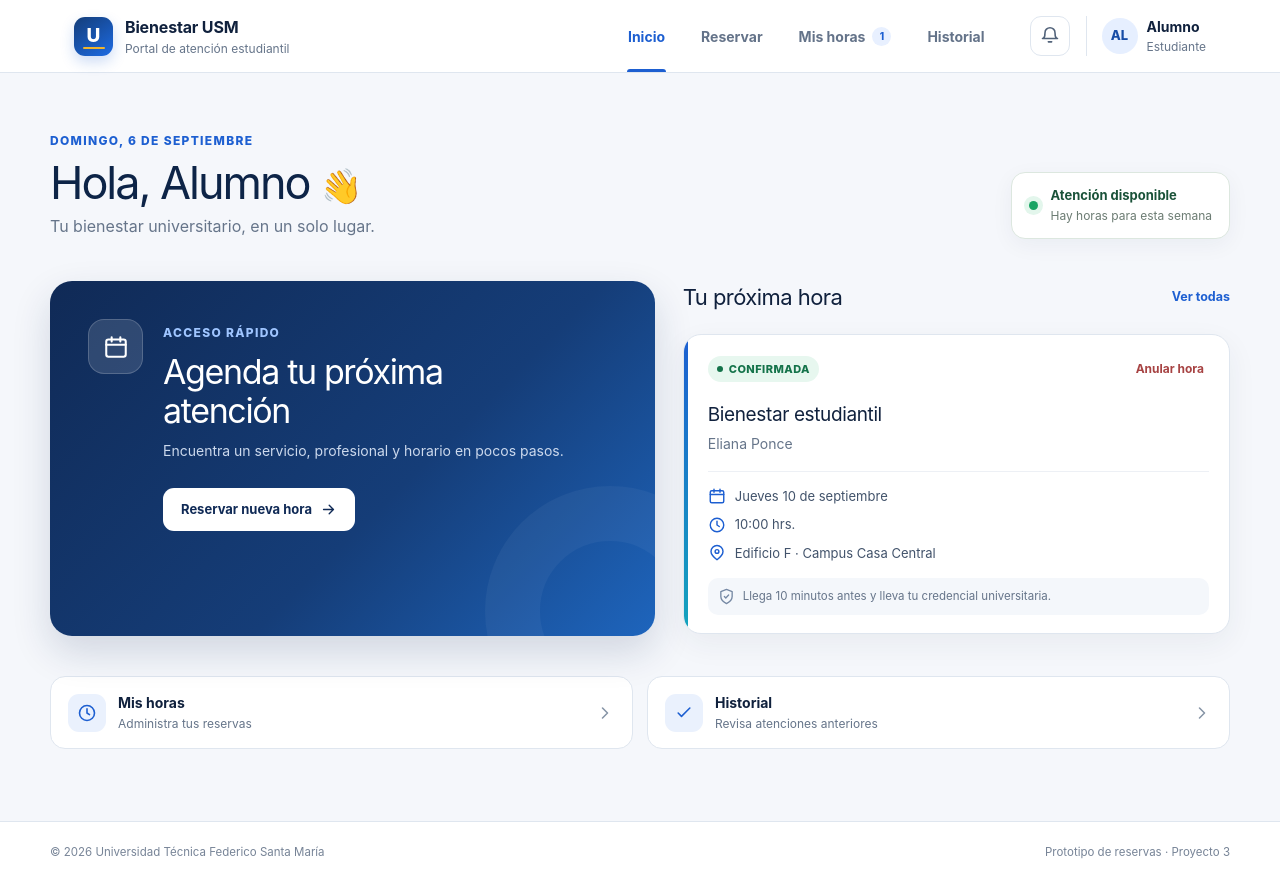
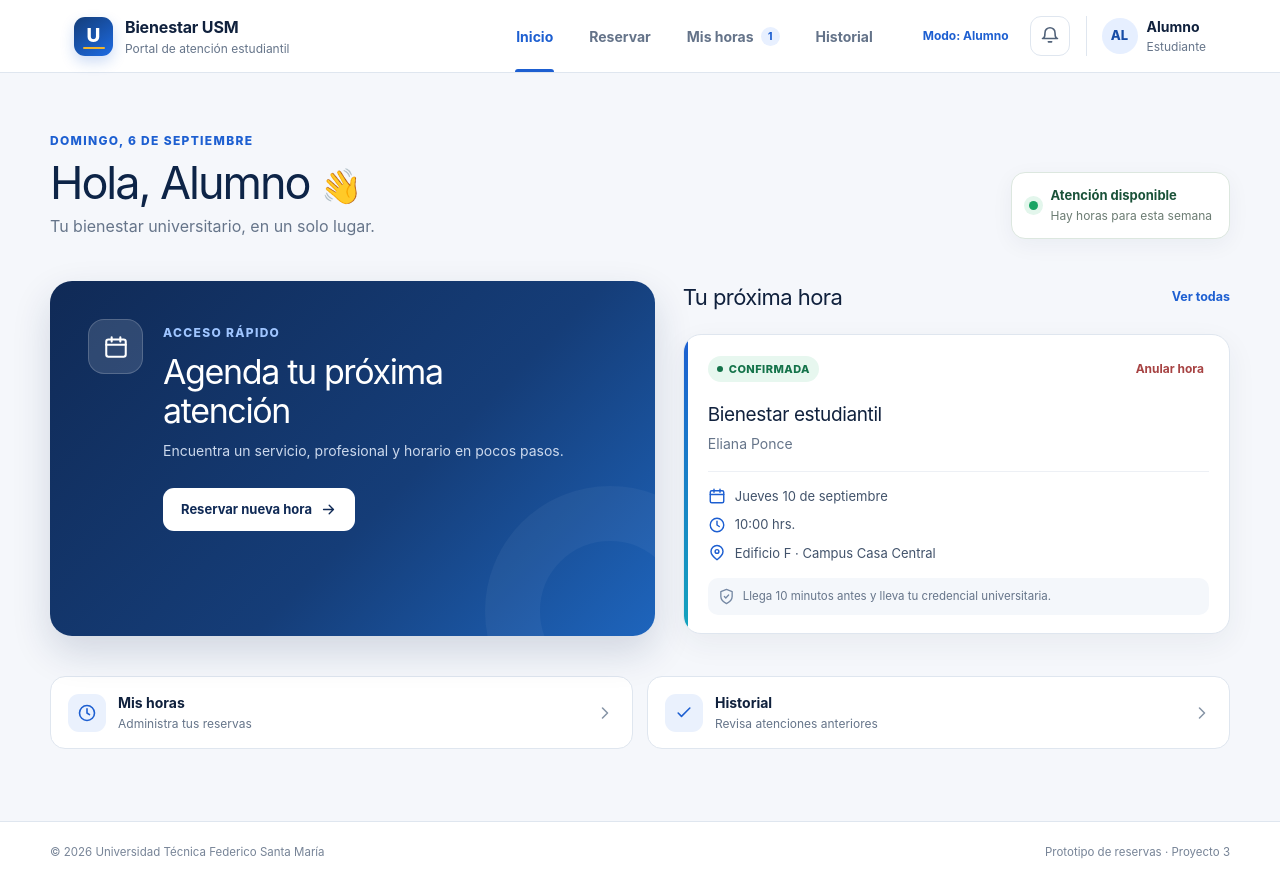
Before and after one commit to WhenBut18/Grupo3-DIU-MVP, a React (Vite) app: page / in a window 1280 px wide. Built offline with nearby package versions, Linux system fonts and the light colour scheme.

Commit message:
feat: configurar estado de roles y mock data de funcionarios

```diff
--- a/src/App.jsx
+++ b/src/App.jsx
@@ -53,6 +53,25 @@ const DAYS = [
 
 const TIMES = ['09:00', '09:45', '10:30', '11:15', '12:00', '14:30', '15:15', '16:00']
 
+// Mock Data para Funcionario
+const STAFF_USER = { name: 'Dra. Fernanda Zamora', initials: 'FZ', role: 'Cirujana dentista' }
+
+const PATIENTS_TODAY = [
+  { id: 'p1', time: '09:00', name: 'Axel González', rut: '20.123.456-7', status: 'pending', career: 'Ingeniería Civil en Informática', benefits: 'Gratuidad', health: 'Fonasa B', conditions: 'Hipertensión leve', meds: 'Losartán 50mg' },
+  { id: 'p2', time: '09:45', name: 'Samira Estay', rut: '21.345.678-9', status: 'attended', career: 'Arquitectura', benefits: 'Beca Bicentenario', health: 'Isapre', conditions: 'Ninguna', meds: 'Ninguno' },
+  { id: 'p3', time: '11:15', name: 'Vicente Pacheco', rut: '20.987.654-3', status: 'pending', career: 'Ingeniería Civil Electrónica', benefits: 'CAE', health: 'Fonasa C', conditions: 'Asma', meds: 'Salbutamol PRN' }
+]
+
+const PATIENT_HISTORY = [
+  { id: 1, date: '15 AGO 2026', service: 'Psicología', professional: 'Dr. Roberto Soto', notes: 'Evaluación inicial por estrés académico. Se recomienda seguimiento.' },
+  { id: 2, date: '02 JUL 2026', service: 'Servicio médico', professional: 'Dra. Javiera León', notes: 'Consulta general por cefalea. Derivación a dental sugerida.' }
+]
+
+const PATIENT_FILES = [
+  { id: 1, name: 'Radiografía_Panoramica_2026.pdf', date: '01 SEP 2026', size: '2.4 MB' },
+  { id: 2, name: 'Ficha_DAS_Ingreso.pdf', date: '15 MAR 2025', size: '1.1 MB' }
+]
+
 function Icon({ name, size = 20, strokeWidth = 1.9 }) {
   const paths = {
     heart: <path d="M20.84 4.61a5.5 5.5 0 0 0-7.78 0L12 5.67l-1.06-1.06a5.5 5.5 0 0 0-7.78 7.78L12 21.23l8.84-8.84a5.5 5.5 0 0 0 0-7.78Z" />,
@@ -69,6 +88,10 @@ function Icon({ name, size = 20, strokeWidth = 1.9 }) {
     bell: <><path d="M18 8a6 6 0 0 0-12 0c0 7-3 7-3 7h18s-3 0-3-7M10 19h4"/></>,
     chevron: <path d="m9 18 6-6-6-6"/>,
     shield: <><path d="M12 22s8-4 8-10V5l-8-3-8 3v7c0 6 8 10 8 10Z"/><path d="m9 12 2 2 4-4"/></>,
+    file: <><path d="M14 2H6a2 2 0 0 0-2 2v16a2 2 0 0 0 2 2h12a2 2 0 0 0 2-2V8z"/><path d="M14 2v6h6"/><path d="M16 13H8"/><path d="M16 17H8"/><path d="M10 9H8"/></>,
+    users: <><path d="M17 21v-2a4 4 0 0 0-4-4H5a4 4 0 0 0-4 4v2"/><circle cx="9" cy="7" r="4"/><path d="M23 21v-2a4 4 0 0 0-3-3.87"/><path d="M16 3.13a4 4 0 0 1 0 7.75"/></>,
+    folder: <path d="M22 19a2 2 0 0 1-2 2H4a2 2 0 0 1-2-2V5a2 2 0 0 1 2-2h5l2 3h9a2 2 0 0 1 2 2z"/>,
+    plus: <><path d="M12 5v14M5 12h14"/></>,
   }
   return <svg width={size} height={size} viewBox="0 0 24 24" fill="none" stroke="currentColor" strokeWidth={strokeWidth} strokeLinecap="round" strokeLinejoin="round" aria-hidden="true">{paths[name]}</svg>
 }
@@ -77,14 +100,15 @@ function Logo() {
   return <div className="brand" aria-label="Bienestar USM"><div className="brand-mark"><span>U</span></div><div><strong>Bienestar USM</strong><small>Portal de atención estudiantil</small></div></div>
 }
 
-function AppHeader({ activeSection, bookingCount, onNavigate }) {
-  const links = [
-    { id: 'home', label: 'Inicio' },
-    { id: 'reserve', label: 'Reservar' },
-    { id: 'appointments', label: 'Mis horas' },
-    { id: 'history', label: 'Historial' },
-  ]
-  return <header className="topbar"><div className="topbar-inner"><button className="brand-button" onClick={() => onNavigate('home')}><Logo /></button><nav className="main-nav" aria-label="Navegación principal">{links.map(link => <button key={link.id} className={activeSection === link.id ? 'active' : ''} aria-current={activeSection === link.id ? 'page' : undefined} onClick={() => onNavigate(link.id)}>{link.label}{link.id === 'appointments' && bookingCount > 0 && <span className="nav-badge">{bookingCount}</span>}</button>)}</nav><div className="header-actions"><button className="icon-button" aria-label="Notificaciones"><Icon name="bell" /></button><div className="profile"><span className="profile-avatar">{USER.initials}</span><span className="profile-copy"><strong>{USER.name}</strong><small>Estudiante</small></span></div></div></div></header>
+function AppHeader({ activeSection, bookingCount, onNavigate, role, onToggleRole }) {
+  const isStaff = role === 'staff'
+  const links = isStaff
+    ? [{ id: 'dashboard', label: 'Agenda Diaria' }, { id: 'patients', label: 'Pacientes' }]
+    : [{ id: 'home', label: 'Inicio' }, { id: 'reserve', label: 'Reservar' }, { id: 'appointments', label: 'Mis horas' }, { id: 'history', label: 'Historial' }]
+
+  const profileData = isStaff ? STAFF_USER : USER
+
+  return <header className="topbar"><div className="topbar-inner"><button className="brand-button" onClick={() => onNavigate(isStaff ? 'dashboard' : 'home')}><Logo /></button><nav className="main-nav" aria-label="Navegación principal">{links.map(link => <button key={link.id} className={activeSection === link.id ? 'active' : ''} aria-current={activeSection === link.id ? 'page' : undefined} onClick={() => onNavigate(link.id)}>{link.label}{link.id === 'appointments' && bookingCount > 0 && <span className="nav-badge">{bookingCount}</span>}</button>)}</nav><div className="header-actions"><button onClick={onToggleRole} className="text-button" style={{color: 'var(--blue)', fontWeight: 700}}>Modo: {isStaff ? 'Funcionario' : 'Alumno'}</button><button className="icon-button" aria-label="Notificaciones"><Icon name="bell" /></button><div className="profile"><span className="profile-avatar" style={isStaff ? {background: '#7c3aed', color: '#fff'} : {}}>{profileData.initials}</span><span className="profile-copy"><strong>{profileData.name}</strong><small>{isStaff ? profileData.role : 'Estudiante'}</small></span></div></div></div></header>
 }
 
 function Progress({ step }) {
@@ -133,6 +157,7 @@ function SuccessToast({ booking, onClose }) {
 }
 
 export default function App() {
+  const [role, setRole] = useState('student')
   const [view, setView] = useState('dashboard'); const [section, setSection] = useState('home'); const [service, setService] = useState(null); const [professional, setProfessional] = useState(null); const [toastBooking, setToastBooking] = useState(null)
   const [bookings, setBookings] = useState([{ id: 101, service: 'Bienestar estudiantil', professional: 'Eliana Ponce', dateLabel: 'Jueves 10 de septiembre', dateShort: '10 sep 2026', time: '10:00' }])
   const pageTitle = useMemo(() => view === 'dashboard' ? `${section === 'home' ? 'Inicio' : section === 'reserve' ? 'Reservar' : section === 'appointments' ? 'Mis horas' : 'Historial'} · Bienestar USM` : `Reservar · ${service?.name || 'Bienestar USM'}`, [view, section, service]); document.title = pageTitle
@@ -141,5 +166,5 @@ export default function App() {
   const startBooking = selected => { setService(selected); setView('professionals'); window.scrollTo({ top: 0, behavior: 'smooth' }) }
   const selectProfessional = selected => { setProfessional(selected); setView('schedule'); window.scrollTo({ top: 0, behavior: 'smooth' }) }
   const confirmBooking = (day, time) => { const next = { id: Date.now(), service: service.name, professional: professional.name, dateLabel: day.label.charAt(0).toUpperCase() + day.label.slice(1), dateShort: `${day.day} sep 2026`, time }; setBookings(current => [...current, next]); setToastBooking(next); goHome() }
-  return <div className="app"><AppHeader activeSection={view === 'dashboard' ? section : 'reserve'} bookingCount={bookings.length} onNavigate={navigate} />{view === 'dashboard' && <Dashboard section={section} bookings={bookings} onStart={startBooking} onCancel={id => setBookings(current => current.filter(item => item.id !== id))} onNavigate={navigate} />}{view === 'professionals' && <ProfessionalsView service={service} onBack={() => navigate('reserve')} onSelect={selectProfessional} />}{view === 'schedule' && <ScheduleView service={service} professional={professional} onBack={() => setView('professionals')} onHome={goHome} onConfirm={confirmBooking} />}<footer><span>© 2026 Universidad Técnica Federico Santa María</span><span>Prototipo de reservas · Proyecto 3</span></footer><SuccessToast booking={toastBooking} onClose={() => setToastBooking(null)} /></div>
+  return <div className="app"><AppHeader activeSection={view === 'dashboard' ? section : 'reserve'} bookingCount={bookings.length} onNavigate={navigate} role={role} onToggleRole={() => { setRole(role === 'student' ? 'staff' : 'student'); setView('dashboard'); setSection('home') }} />{view === 'dashboard' && <Dashboard section={section} bookings={bookings} onStart={startBooking} onCancel={id => setBookings(current => current.filter(item => item.id !== id))} onNavigate={navigate} />}{view === 'professionals' && <ProfessionalsView service={service} onBack={() => navigate('reserve')} onSelect={selectProfessional} />}{view === 'schedule' && <ScheduleView service={service} professional={professional} onBack={() => setView('professionals')} onHome={goHome} onConfirm={confirmBooking} />}<footer><span>© 2026 Universidad Técnica Federico Santa María</span><span>Prototipo de reservas · Proyecto 3</span></footer><SuccessToast booking={toastBooking} onClose={() => setToastBooking(null)} /></div>
 }
```
